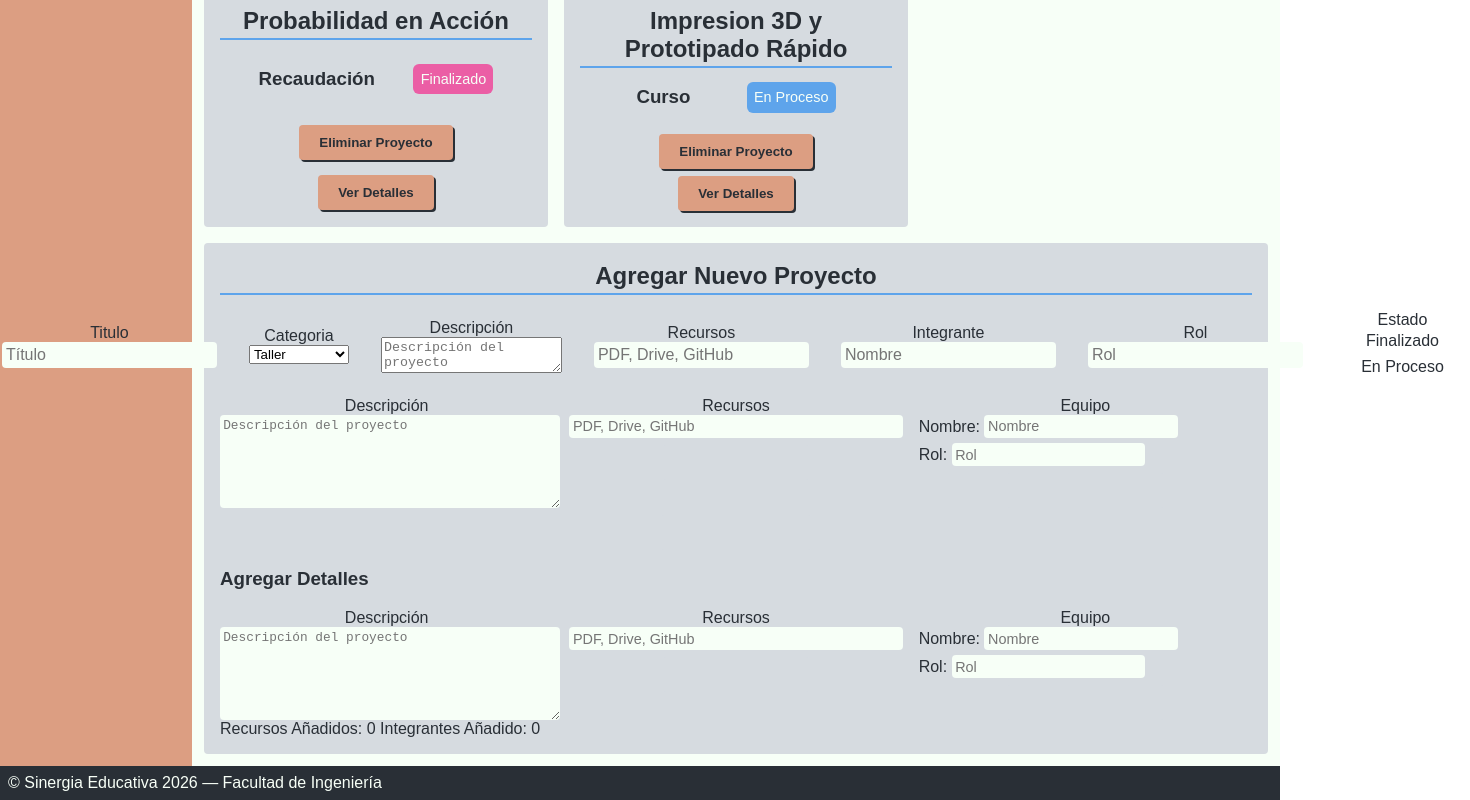
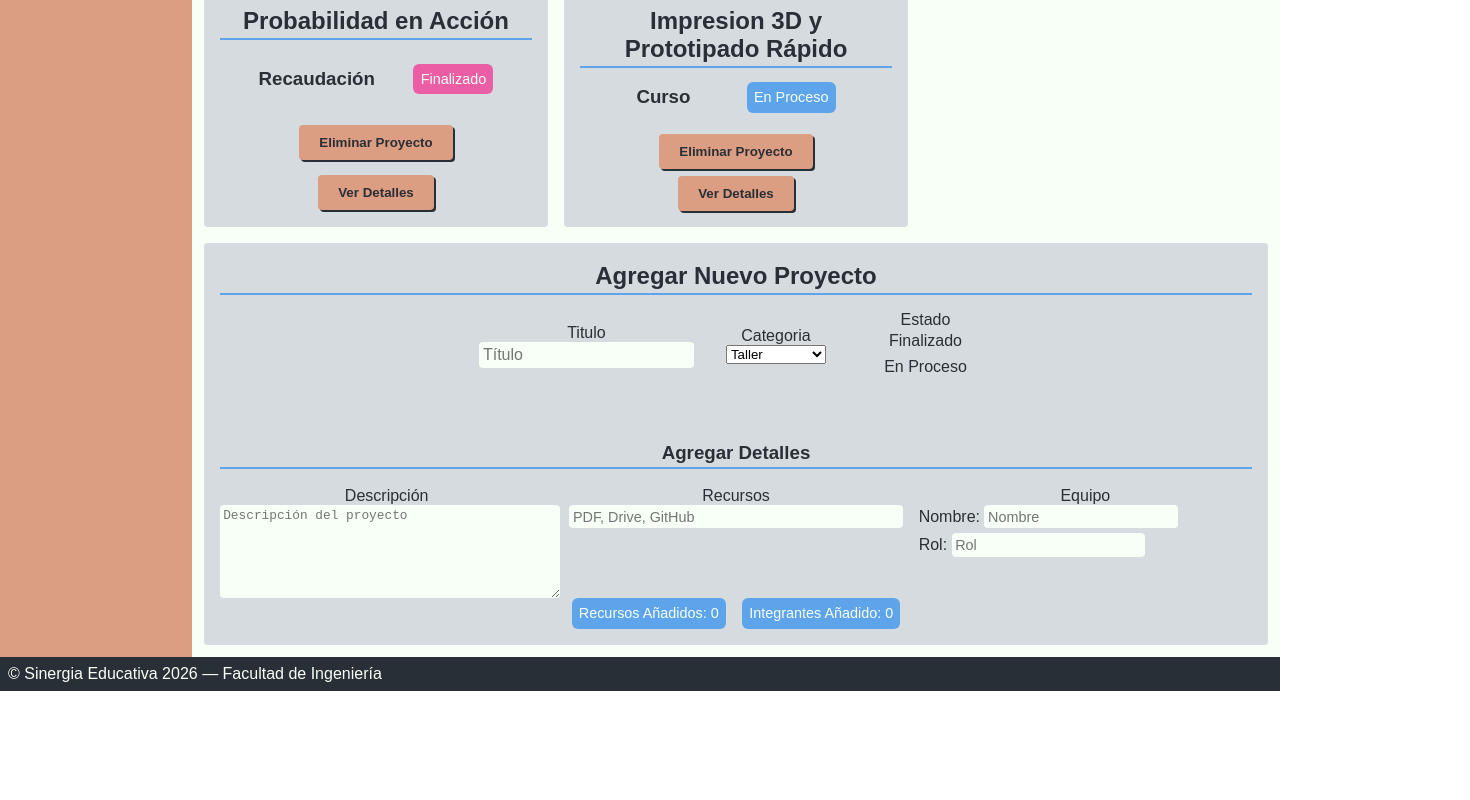
Before and after one commit to Dionicio-Rodrigo/pv_tp3_grupo2, a React (Vite) app: page / in a window 1280 px wide. Shown: the part 498-1298 px from the top of the page, 1470 px wide, since content can reach past the window. After the commit the page ends 1189 px from the top, so only its background shows below. Built offline with nearby package versions, Linux system fonts and the light colour scheme.

Commit message:
Vuelvo a el commit anterior, debido a un error al merge

```diff
--- a/src/components/Agregar.jsx
+++ b/src/components/Agregar.jsx
@@ -90,85 +90,6 @@ export const AgregarProyecto = ({ funcion }) => {
             <option value="Recaudacion">Recaudación</option>
           </select>
         </label>
-
-        <label>
-          Descripción
-          <br />
-          <textarea
-            placeholder="Descripción del proyecto"
-            onChange={(e) => {
-              setnuevoProyecto({
-                ...nuevoProyecto,
-
-                detalles: {
-                  ...nuevoProyecto.detalles,
-                  descripcion: e.target.value,
-                },
-              });
-            }}
-          />
-        </label>
-
-        <label>
-          Recursos
-          <br />
-          <input
-            type="text"
-            placeholder="PDF, Drive, GitHub"
-            onChange={(e) => {
-              setnuevoProyecto({
-                ...nuevoProyecto,
-
-                detalles: {
-                  ...nuevoProyecto.detalles,
-
-                  recursos: e.target.value.split(","),
-                },
-              });
-            }}
-          />
-        </label>
-
-        <label>
-          Integrante
-          <br />
-          <input
-            type="text"
-            placeholder="Nombre"
-            onChange={(e) => {
-              setnuevoProyecto({
-                ...nuevoProyecto,
-
-                detalles: {
-                  ...nuevoProyecto.detalles,
-
-                  equipo: [e.target.value],
-                },
-              });
-            }}
-          />
-        </label>
-
-        <label>
-          Rol
-          <br />
-          <input
-            type="text"
-            placeholder="Rol"
-            onChange={(e) => {
-              setnuevoProyecto({
-                ...nuevoProyecto,
-
-                detalles: {
-                  ...nuevoProyecto.detalles,
-
-                  roles: [e.target.value],
-                },
-              });
-            }}
-          />
-        </label>
-
         <div>
           Estado
           <br />
@@ -198,7 +119,6 @@ export const AgregarProyecto = ({ funcion }) => {
           <label htmlFor="enProceso">En Proceso</label>
         </div>
       </form>
-      <AgregarDetalles actualizar={handleActualizar} />
       <button
         form="datosEntrada"
         type="submit"
--- a/src/components/AgregarDetalles.jsx
+++ b/src/components/AgregarDetalles.jsx
@@ -46,7 +46,6 @@ export const AgregarDetalles = ({ actualizar }) => {
       <div id="seccionRecursos">
         <label htmlFor="bandejaRecurso">
           Recursos
-          {detalles.recursos.length > 0 ? `: ${detalles.recursos.length}` : ``}
           <br />
         </label>
         <input
@@ -76,11 +75,7 @@ export const AgregarDetalles = ({ actualizar }) => {
         </button>
       </div>
       <div>
-        <label htmlFor="seccionEquipo">
-          {detalles.equipo.length > 0
-            ? `Integrantes: ${detalles.equipo.length}`
-            : `Equipo`}
-        </label>
+        <label htmlFor="seccionEquipo">Equipo</label>
         <div id="seccionEquipo">
           <div>
             <label htmlFor="bandejaNombre">Nombre: </label>
--- a/src/css/Agregar.css
+++ b/src/css/Agregar.css
@@ -111,3 +111,26 @@ button[type="submit"]:disabled {
   box-shadow: none;
   border: none;
 }
+
+#detalles > h3 {
+  text-align: center;
+  margin: 0;
+  padding: 3px;
+  border-bottom: 2px solid var(--Celeste);
+  margin-bottom: 1em;
+}
+
+#cantidades {
+  display: flex;
+  justify-content: center;
+  gap: 1em;
+}
+
+#cantidades > span {
+  color: var(--Blanco);
+  border-radius: 6px;
+  padding: 0.5em;
+  align-self: center;
+  font-size: 0.9rem;
+  background-color: var(--Celeste);
+}
```
